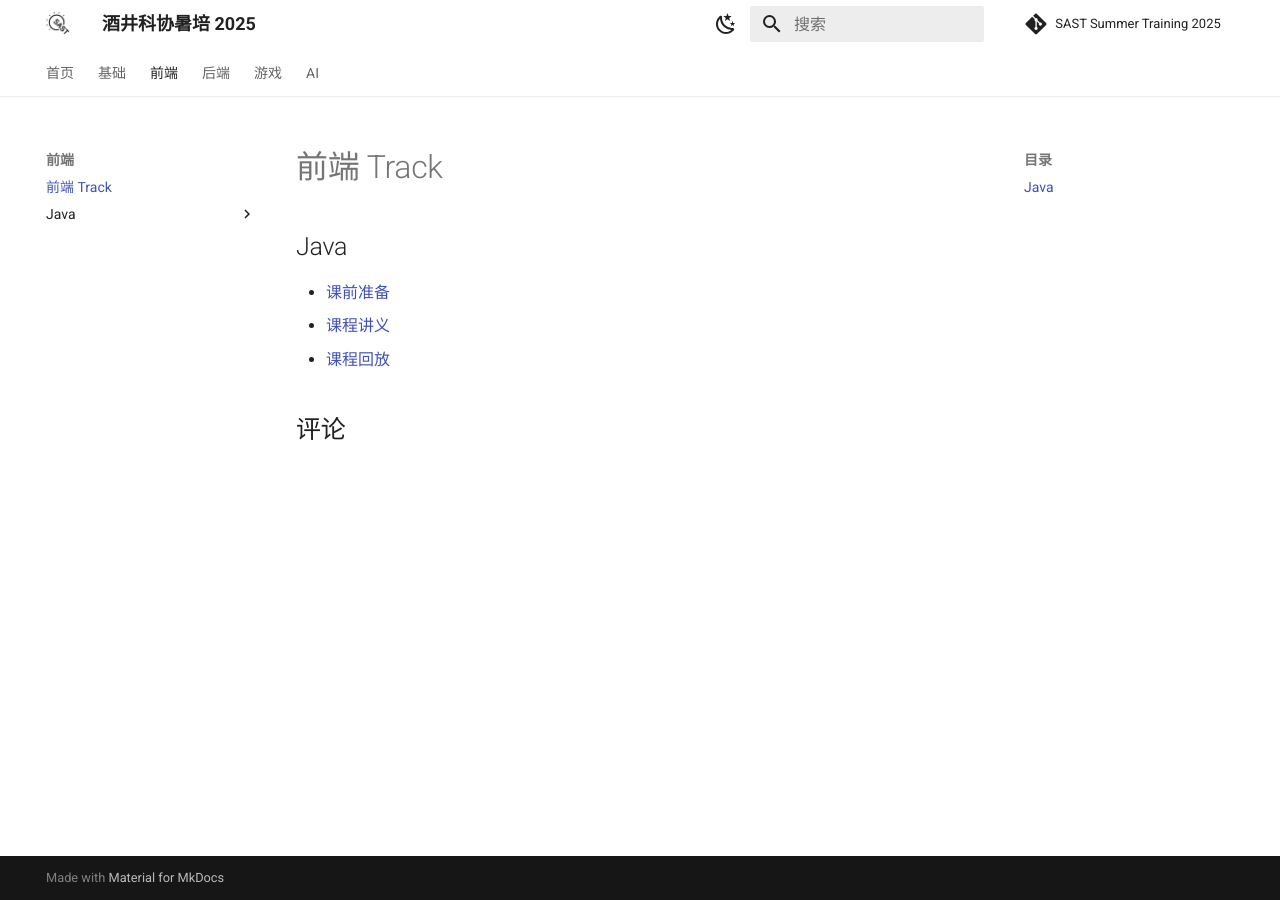
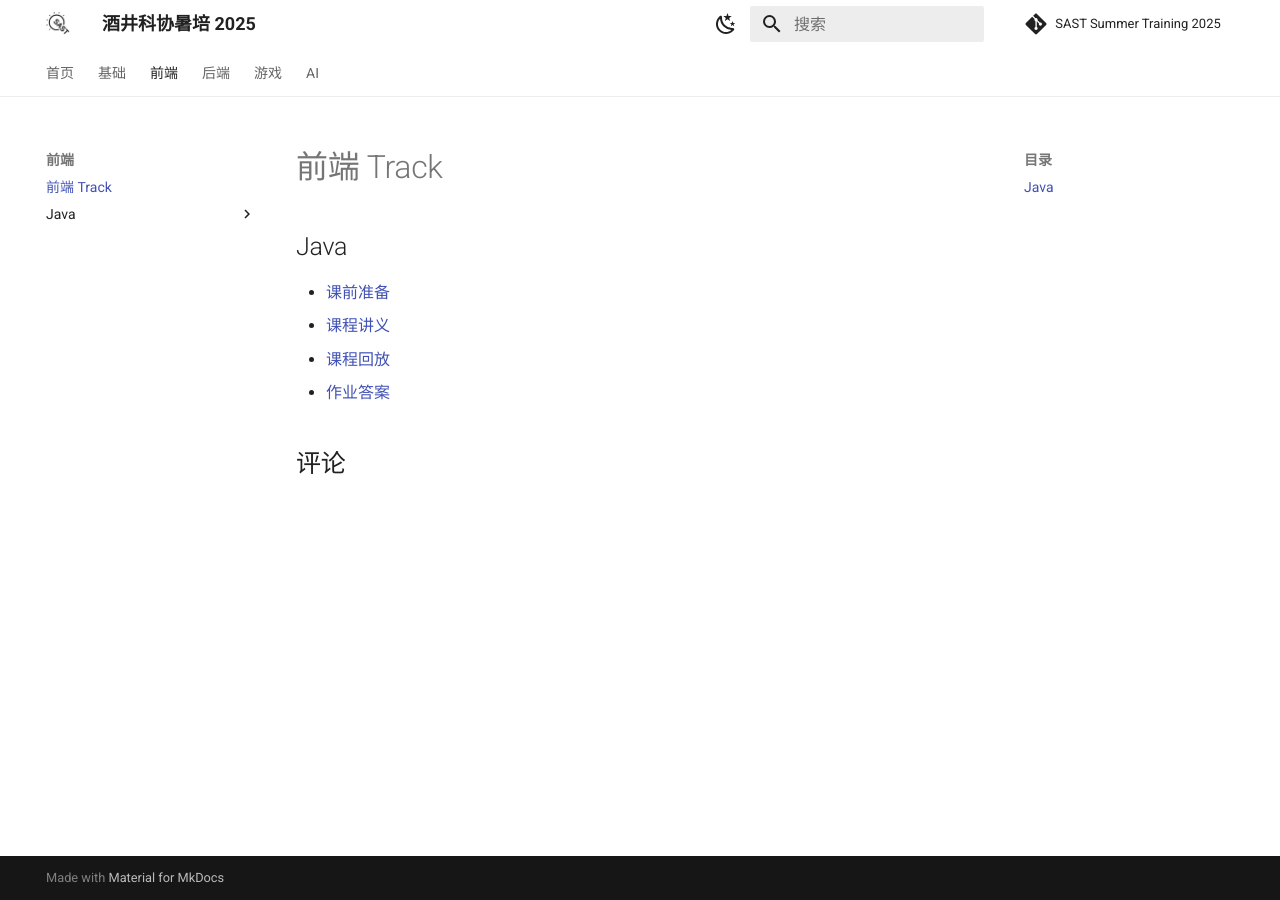
Before and after one commit to sast-summer-training-2025/sast-summer-training-2025.github.io, an MkDocs documentation site: the page built from docs/frontend/index_frontend.md, in a window 1280 px wide. Built offline with MkDocs 1.6.1 and Material for MkDocs 9.7.7, drawn with Linux system fonts in a browser that asks for light colours; comment, search, counter and statistics services are not loaded.

Commit message:
Java: add hw answer

```diff
--- a/docs/frontend/index_frontend.md
+++ b/docs/frontend/index_frontend.md
@@ -5,3 +5,4 @@
 - [课前准备](/frontend/java/Environment_Setup)
 - [课程讲义](/frontend/java/Java_introduction)
 - [课程回放](/)
+- [作业答案](https://github.com/sast-summer-training-2025/sast-summer-training-2025.github.io/tree/main/docs/frontend/java/answer)
```
Also changed, not shown: 3 other files.
